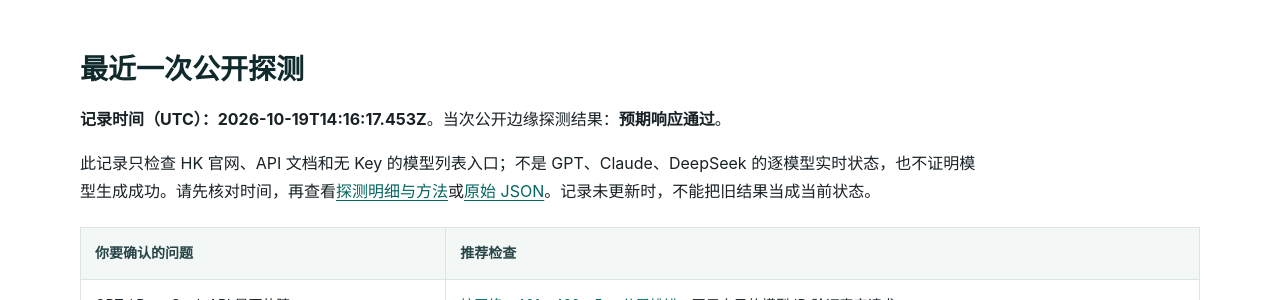
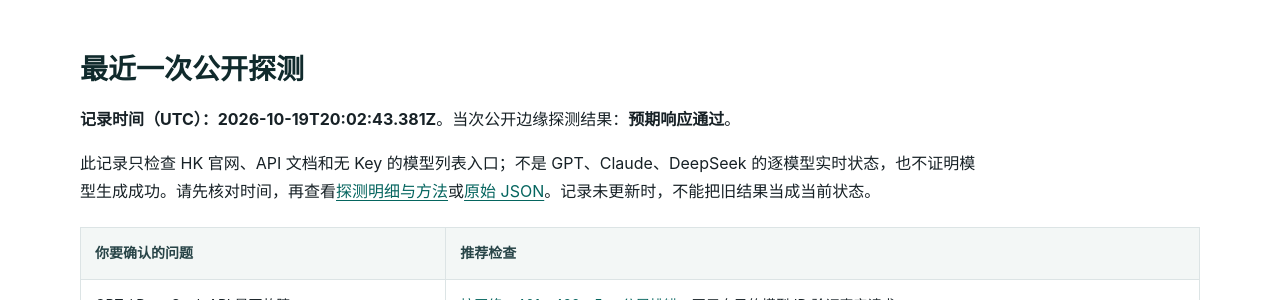
Before and after one commit to KKWANG4444/api-status, a Jekyll site: the page built from index.md, in a window 1280 px wide and 900 px high, scrolled down 364 px. Shown: the part 151-451 px from the top of the window. Built offline with Jekyll 4.4.1, drawn with Linux system fonts in a browser that asks for light colours.

Commit message:
chore: update public edge status

```diff
--- a/_data/status.json
+++ b/_data/status.json
@@ -1,7 +1,7 @@
 {
   "status": "operational",
-  "checked_at": "2026-10-19T14:16:17.453Z",
-  "duration_ms": 329,
+  "checked_at": "2026-10-19T20:02:43.381Z",
+  "duration_ms": 908,
   "overall": true,
   "components": [
     {
@@ -10,7 +10,7 @@
       "url": "https://www.aifast.hk/",
       "ok": true,
       "status": 200,
-      "elapsed_ms": 269,
+      "elapsed_ms": 852,
       "content_type": "text/html; charset=utf-8",
       "detail": "Expected public edge response"
     },
@@ -20,7 +20,7 @@
       "url": "https://api.aifast.hk/",
       "ok": true,
       "status": 200,
-      "elapsed_ms": 283,
+      "elapsed_ms": 295,
       "content_type": "text/html",
       "detail": "Expected public edge response"
     },
@@ -30,7 +30,7 @@
       "url": "https://www.aifast.hk/v1/models",
       "ok": true,
       "status": 401,
-      "elapsed_ms": 272,
+      "elapsed_ms": 861,
       "content_type": "application/json; charset=utf-8",
       "detail": "Expected public edge response"
     }
--- a/data/status.json
+++ b/data/status.json
@@ -1,7 +1,7 @@
 {
   "status": "operational",
-  "checked_at": "2026-10-19T14:16:17.453Z",
-  "duration_ms": 329,
+  "checked_at": "2026-10-19T20:02:43.381Z",
+  "duration_ms": 908,
   "overall": true,
   "components": [
     {
@@ -10,7 +10,7 @@
       "url": "https://www.aifast.hk/",
       "ok": true,
       "status": 200,
-      "elapsed_ms": 269,
+      "elapsed_ms": 852,
       "content_type": "text/html; charset=utf-8",
       "detail": "Expected public edge response"
     },
@@ -20,7 +20,7 @@
       "url": "https://api.aifast.hk/",
       "ok": true,
       "status": 200,
-      "elapsed_ms": 283,
+      "elapsed_ms": 295,
       "content_type": "text/html",
       "detail": "Expected public edge response"
     },
@@ -30,7 +30,7 @@
       "url": "https://www.aifast.hk/v1/models",
       "ok": true,
       "status": 401,
-      "elapsed_ms": 272,
+      "elapsed_ms": 861,
       "content_type": "application/json; charset=utf-8",
       "detail": "Expected public edge response"
     }
```
